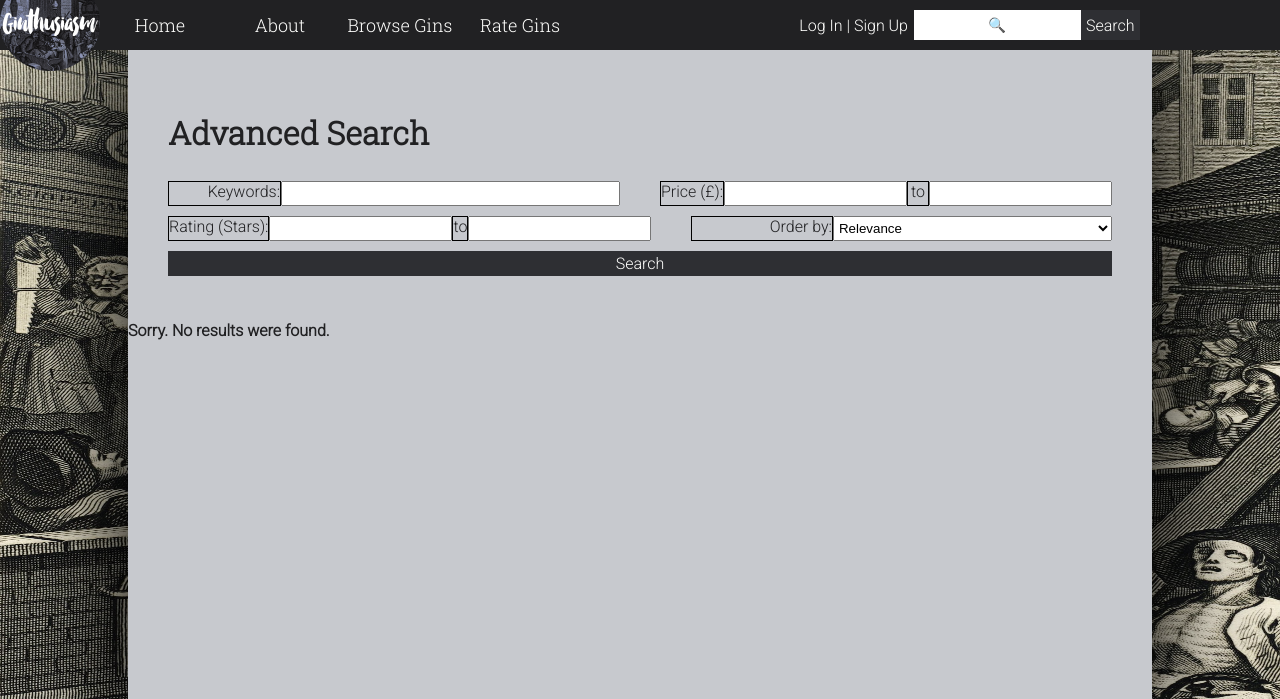
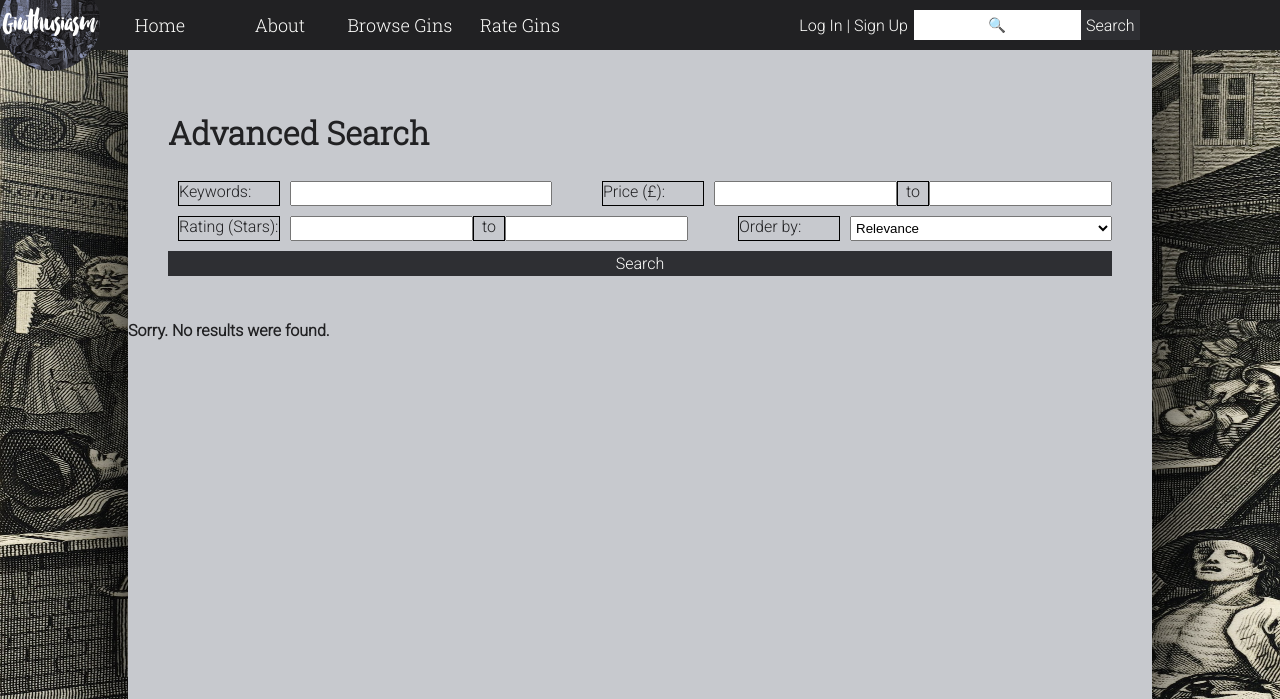
Before and after one commit to ms813/Ginthusiasm, a Django app: template templates/ginthusiasm/gin_search_page.html in a window 1280 px wide. Shown: the top 699 px of the page. Run offline with Django 3.2, Linux system fonts and the light colour scheme; the template is opened without the code that fills it: values that come from a table or form of the project are taken from there, others are empty; parts of the project's set-up code (start-up, migrations or seed data) failed here and were passed over; some libraries are stand-ins or nearby versions.

Commit message:
fixed width of labels

```diff
--- a/ginthusiasm/static/stylesheets/gin_search_widget.css
+++ b/ginthusiasm/static/stylesheets/gin_search_widget.css
@@ -33,7 +33,7 @@ form label{
 }
 
 .gin_search_widget input[type="number"] {
-    flex-basis: 100px;
+    flex-basis: 50px;
     flex-grow: 1;
 }
 
@@ -43,16 +43,17 @@ form label{
 }
 
 .gin_search_widget label {
-    text-align: right;
+    margin: 0px 10px;
     white-space: nowrap;
-    flex-basis: 100px;
-    flex-grow: 1;
+    min-width: 100px;
+    max-width: 100px;
 }
 
 .gin_search_widget label.to {
+    margin: 0px;
     text-align: center;
-    flex-basis: 50px;
-    flex-grow: 0.5;
+    min-width: 30px;
+    max-width: 30px;
 }
 
 .gin_search_widget select {
```
